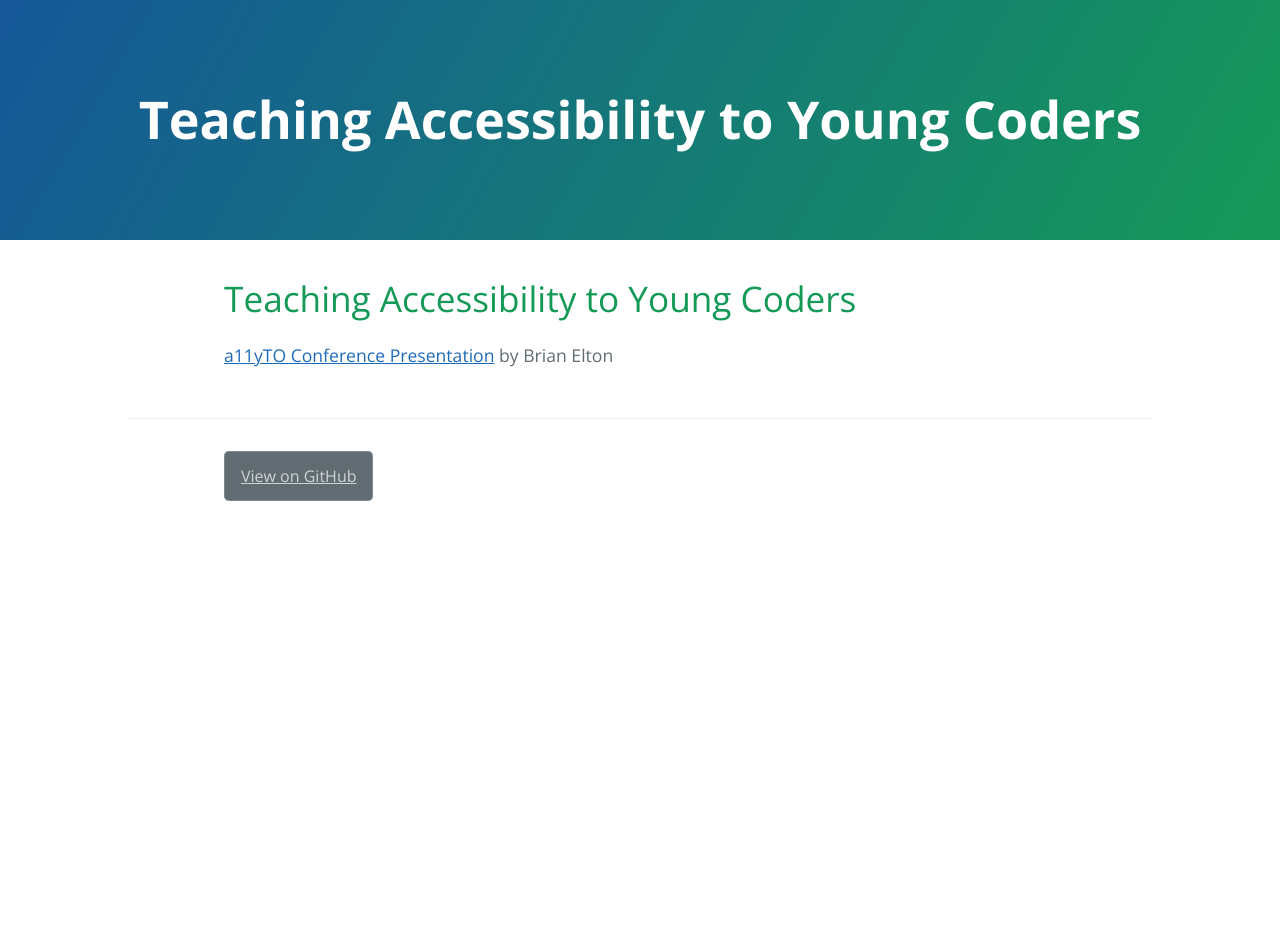
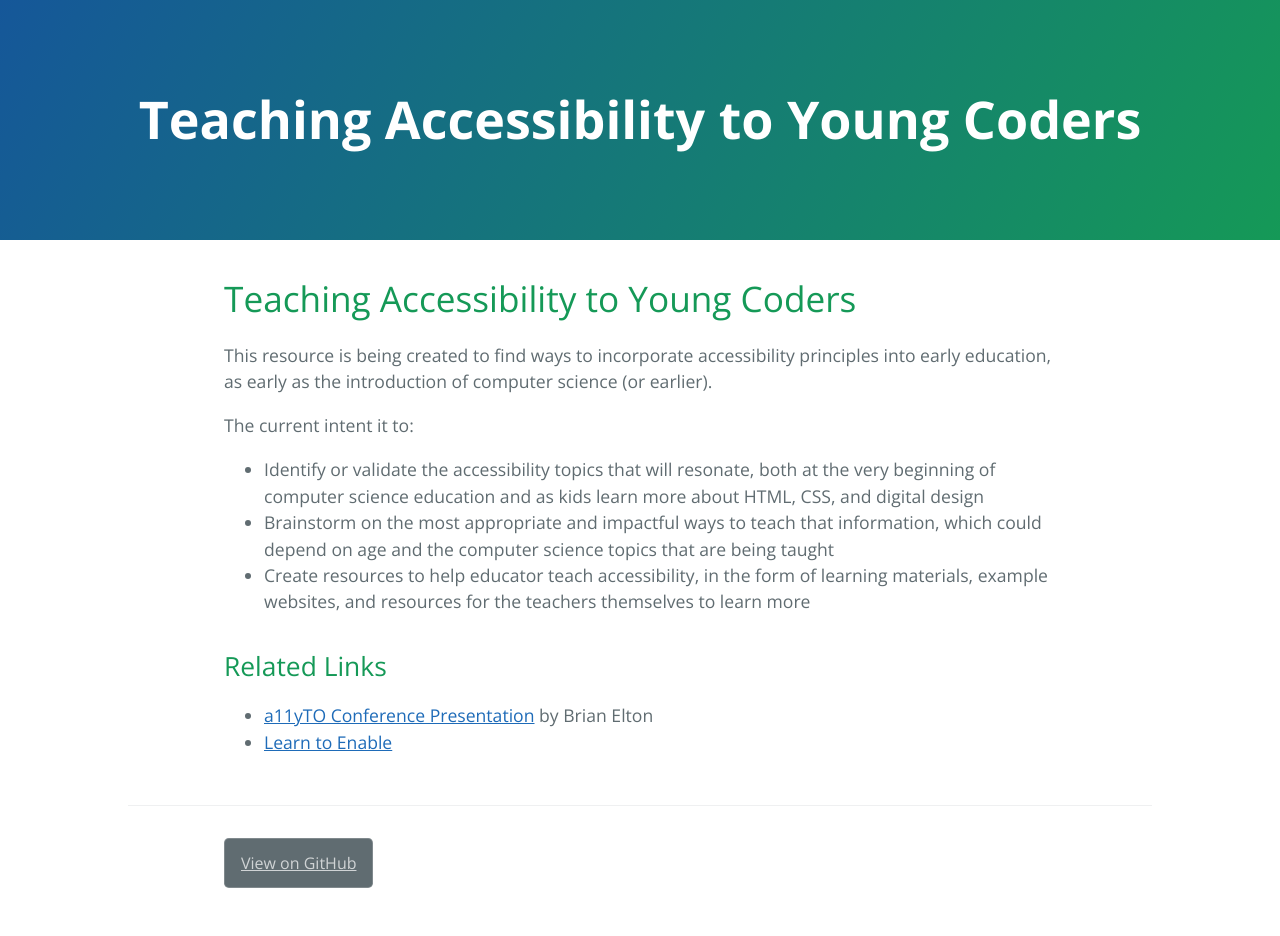
Before and after one commit to w3c-cg/aar, a Jekyll site: the page built from resources/teaching_accessibility_to_young_coders/index.md, in a window 1280 px wide. Built offline with Jekyll 4.4.1, drawn with Linux system fonts in a browser that asks for light colours; our own code applies the rules of GitHub Pages for plain Markdown files; before the commit the page ends 900 px from its top, so only the background shows below that.

Commit message:
adding content to the teaching index page

```diff
--- a/resources/teaching_accessibility_to_young_coders/index.md
+++ b/resources/teaching_accessibility_to_young_coders/index.md
@@ -1,3 +1,13 @@
 # Teaching Accessibility to Young Coders
 
-[a11yTO Conference Presentation](a11yTO_Conference_Presentation.md) by Brian Elton
+This resource is being created to find ways to incorporate accessibility principles into early education, as early as the introduction of computer science (or earlier).
+
+The current intent it to:
+* Identify or validate the accessibility topics that will resonate, both at the very beginning of computer science education and as kids learn more about HTML, CSS, and digital design
+* Brainstorm on the most appropriate and impactful ways to teach that information, which could depend on age and the computer science topics that are being taught
+* Create resources to help educator teach accessibility, in the form of learning materials, example websites, and resources for the teachers themselves to learn more
+
+## Related Links
+
+* [a11yTO Conference Presentation](a11yTO_Conference_Presentation.md) by Brian Elton
+* [Learn to Enable](https://www.learntoenable.co.uk/)
```
